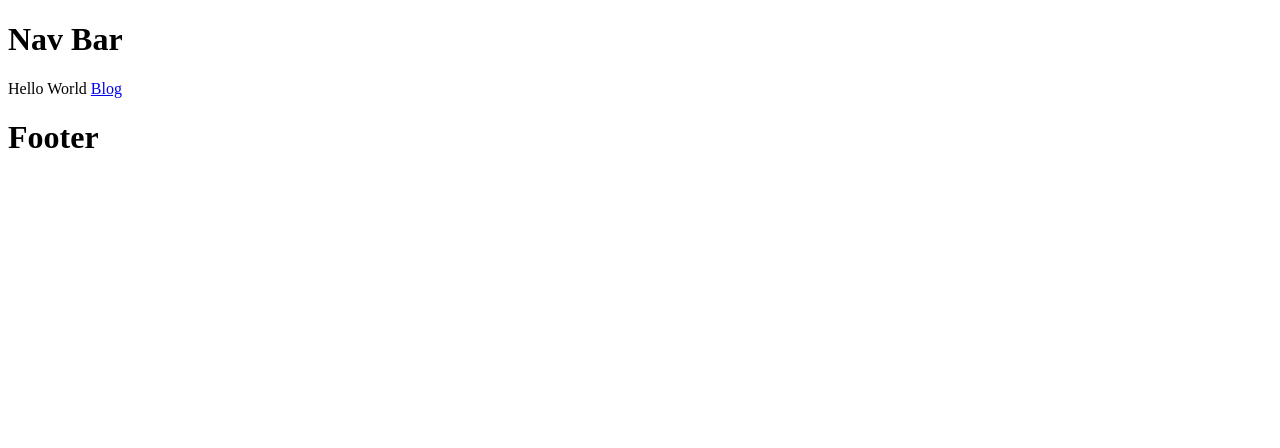
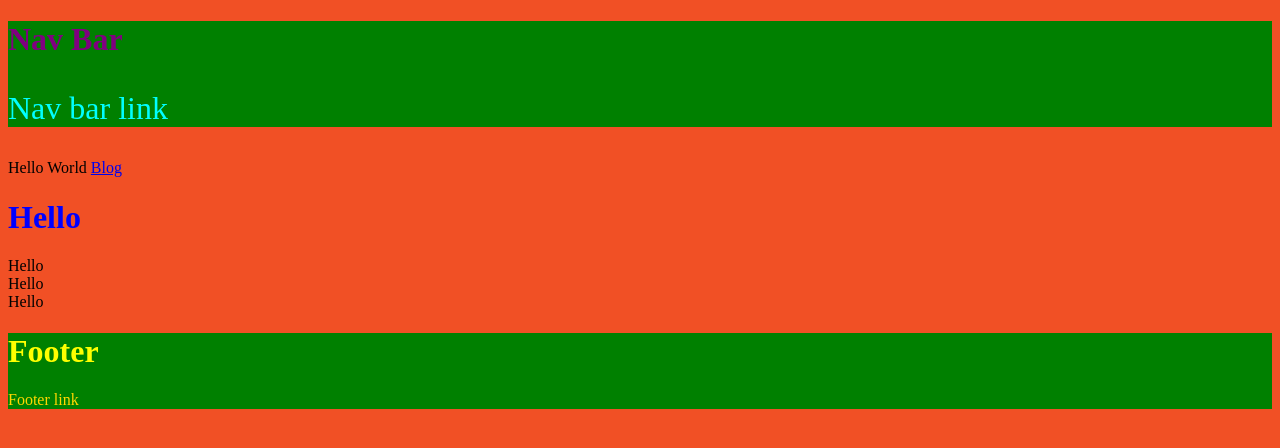
Before and after one commit to kwokster/gatsbyPractice, a Gatsby site: page / in a window 1280 px wide. Built offline with nearby package versions, Linux system fonts and the light colour scheme; Gatsby itself is replaced by a stand-in of ours.

Commit message:
Module scss

```diff
--- a/gatsby-config.js
+++ b/gatsby-config.js
@@ -6,4 +6,5 @@
 
 module.exports = {
   /* Your site config here */
+  plugins: [`gatsby-plugin-sass`],
 }
--- a/package.json
+++ b/package.json
@@ -14,7 +14,10 @@
     "test": "echo \"Write tests! -> https://gatsby.dev/unit-testing\" && exit 1"
   },
   "dependencies": {
+    "bootstrap": "^4.4.1",
     "gatsby": "^2.19.7",
+    "gatsby-plugin-sass": "^2.1.27",
+    "node-sass": "^4.13.1",
     "react": "^16.12.0",
     "react-dom": "^16.12.0"
   },
--- a/src/components/Footer.js
+++ b/src/components/Footer.js
@@ -1,7 +1,12 @@
 import React from "react"
-
+import styles from './footer.module.scss';
 const Footer = () => {
-  return <h1>Footer</h1>
+  return (
+    <div className={styles.footer}>
+      <h1>Footer</h1>
+      <p className={styles.links}>Footer link</p>
+    </div>
+  )
 }
 
 export default Footer
--- a/src/components/Layout.js
+++ b/src/components/Layout.js
@@ -1,6 +1,9 @@
 import React from "react"
 import Nav from "./Nav"
 import Footer from "./Footer"
+// import 'bootstrap/dist/css/bootstrap.min.css'
+// import './layout.css'
+import '../sass/layout.scss'
 
 const Layout = ({ children }) => {
   return (
--- a/src/components/Nav.js
+++ b/src/components/Nav.js
@@ -1,7 +1,15 @@
 import React from "react"
+import styles from "./navbar.module.css"
+// console.log(styles)
 
 const Nav = () => {
-  return <h1>Nav Bar</h1>
+  return (
+    <div className={styles.navbar}>
+      <h1>Nav Bar</h1>
+      <p className={styles.links}>Nav bar link</p>
+
+    </div>
+  )
 }
 
 export default Nav
--- /dev/null
+++ b/src/components/footer.module.scss
@@ -0,0 +1,10 @@
+.footer {
+  background: green;
+  h1 {
+    color: yellow;
+  }
+}
+
+.links {
+  color: gold;
+}
--- /dev/null
+++ b/src/components/navbar.module.css
@@ -0,0 +1,12 @@
+.navbar {
+  background: green;
+}
+
+.links {
+  color: aqua;
+  font-size: 2rem;
+}
+
+.navbar h1 {
+  color: purple;
+}
--- a/src/pages/index.js
+++ b/src/pages/index.js
@@ -5,5 +5,17 @@ import Layout from "../components/Layout"
 export default () => (
   <Layout>
     Hello World <Link to="/blog/">Blog</Link>
+    <h1
+      style={{ fontSize: "2rem", textTransform: "capitalize", color: "blue" }}
+    >
+      Hello
+    </h1>
+    <div className="container">
+      <div className="row">
+        <div className="col-4">Hello</div>
+        <div className="col-4">Hello</div>
+        <div className="col-4">Hello</div>
+      </div>
+    </div>
   </Layout>
 )
--- /dev/null
+++ b/src/sass/layout.scss
@@ -0,0 +1,4 @@
+@import "./variables.scss";
+body {
+    background: $primaryColor;
+}
--- /dev/null
+++ b/src/sass/variables.scss
@@ -0,0 +1 @@
+$primaryColor: #f15025
```
Also changed, not shown: src/components/layout.css (added), 1 other file.
